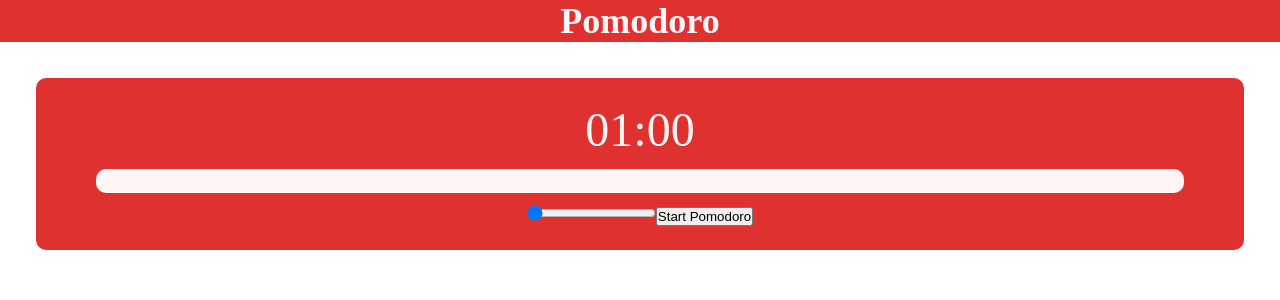
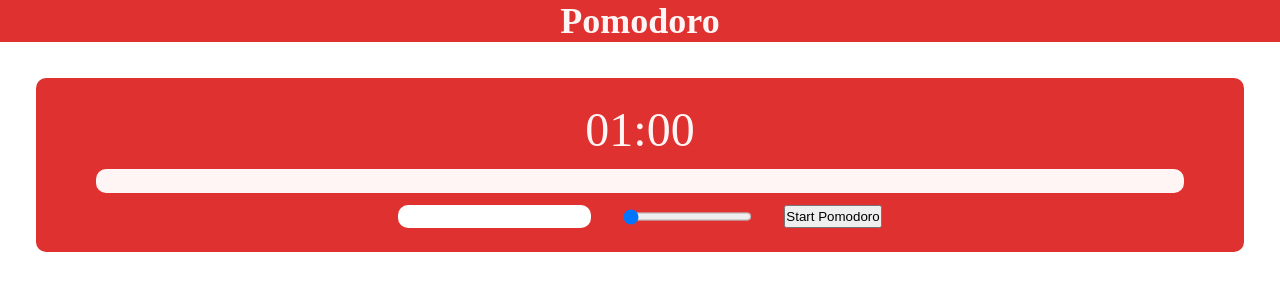
Before and after one commit to ersinnamal/pomodoro, a React (Create React App) app: page / in a window 1280 px wide. Shown: the top 300 px of the page. Built offline with nearby package versions, Linux system fonts and the light colour scheme.

Commit message:
Add Input component

```diff
--- a/src/components/PomodoroListItem/PomodoroListItem.js
+++ b/src/components/PomodoroListItem/PomodoroListItem.js
@@ -3,6 +3,7 @@ import classes from "./PomodoroListItem.module.css";
 const PomodoroListItem = (props) => {
   return (
     <div className={classes.item}>
+      <div className={classes.title}>{props.pomodoro.title}</div>
       <div className={classes.duration}>
         <svg
           xmlns="http://www.w3.org/2000/svg"
--- a/src/components/PomodoroListItem/PomodoroListItem.module.css
+++ b/src/components/PomodoroListItem/PomodoroListItem.module.css
@@ -1,7 +1,9 @@
 .item {
+  display: flex;
+  justify-content: space-between;
   background-color: var(--red-4);
   border-radius: 1rem;
-  padding: 0.4rem 0.8rem;
+  padding: 0.8rem 1.2rem;
   color: var(--red-0);
   animation: new-item 1000ms;
 }
--- a/src/components/Timer/Timer.js
+++ b/src/components/Timer/Timer.js
@@ -4,6 +4,7 @@ import { useContext } from "react";
 import { Context } from "../../store/context";
 import Range from "../UI/Range/Range";
 import useInput from "../../hooks/useInput";
+import Input from "../UI/Input/Input";
 
 const formatSeconds = (totalSeconds) => {
   const minutes = Math.trunc(totalSeconds / 60);
@@ -24,11 +25,16 @@ const Timer = () => {
   const [rangeProps, { setValue: setRangeValue }] = useInput(
     context.sessionMinutes
   );
+  const [titleProps] = useInput();
   const { value: minuteInputValue } = rangeProps;
 
   useEffect(() => {
     if (seconds === minuteInputValue * 60) {
-      if (!isBreak) context.addPomodoro({ minutes: +minuteInputValue });
+      if (!isBreak)
+        context.addPomodoro({
+          title: titleProps.value,
+          minutes: +minuteInputValue,
+        });
       clearInterval(timer);
       setTimer(null);
       setIsBreak((prevIsBreak) => !prevIsBreak);
@@ -76,6 +82,7 @@ const Timer = () => {
         ></div>
       </div>
       <div className={classes.controls}>
+        <Input {...titleProps} />
         <Range {...rangeProps} min="1" max={isBreak ? 45 : 90} />
         <button onClick={clickHandler}>
           {timer ? "Stop" : "Start"} {isBreak ? "Break" : "Pomodoro"}
--- a/src/components/Timer/Timer.module.css
+++ b/src/components/Timer/Timer.module.css
@@ -26,3 +26,8 @@
   height: 100%;
   border-radius: 1rem;
 }
+
+.controls {
+  display: flex;
+  gap: 3.2rem;
+}
--- /dev/null
+++ b/src/components/UI/Input/Input.js
@@ -0,0 +1,12 @@
+import classes from "./Input.module.css";
+
+const Input = (props) => {
+  return (
+    <div className={classes.container}>
+      {props.label && <label className={classes.label}>{props.label}</label>}
+      <input className={classes.input} {...props} />
+    </div>
+  );
+};
+
+export default Input;
--- /dev/null
+++ b/src/components/UI/Input/Input.module.css
@@ -0,0 +1,12 @@
+.container {
+  display: flex;
+  flex-direction: column;
+  gap: 1.2rem;
+}
+
+.input {
+  border-radius: 1rem;
+  padding: 0.4rem 0.8rem;
+  outline: none;
+  border: none;
+}
```
